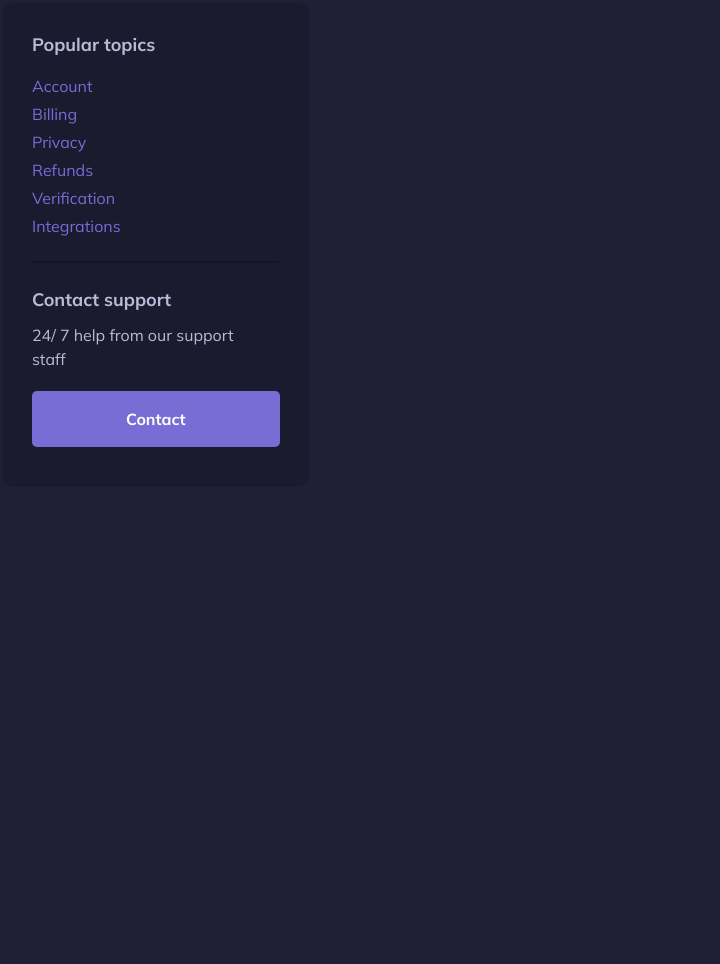
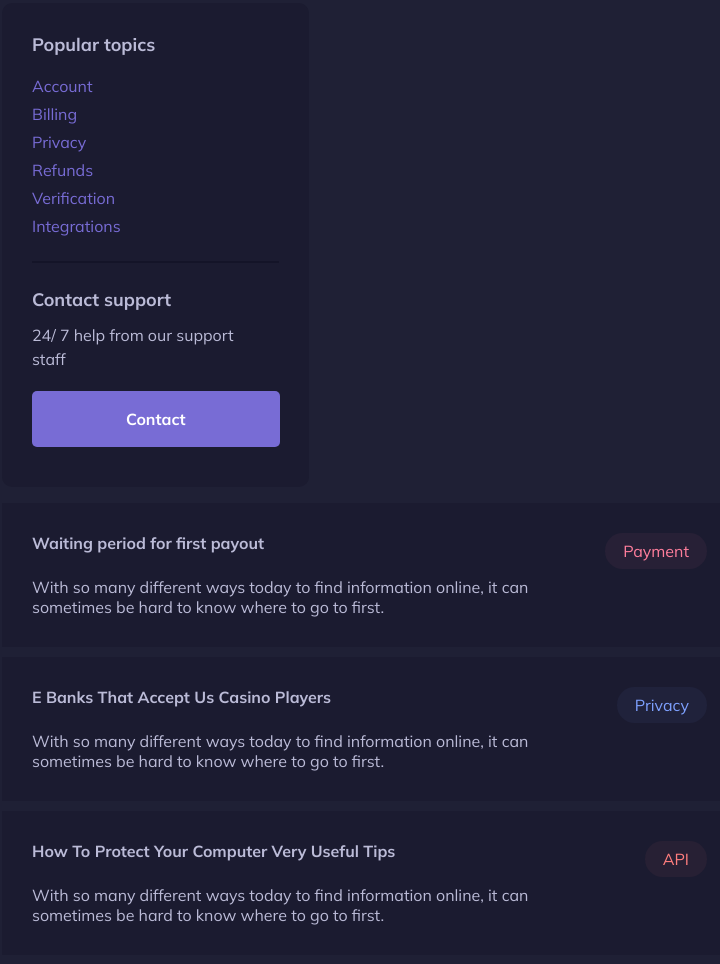
Before and after one commit to iamvusalalakbarov/frontendaily, a plain HTML site: page Day 4 - Support Page Components/index.html in a window 1280 px wide. Shown: the part 252-1216 px from the top of the page, without its empty margins (14-734 px from the left). Before the commit the page ends 800 px from the top, so only its background shows below. Drawn offline with Linux system fonts and the light colour scheme.

Commit message:
Finished Day-4.

```diff
--- a/Day 4 - Support Page Components/index.html
+++ b/Day 4 - Support Page Components/index.html
@@ -49,5 +49,43 @@
         <a href="#">Contact</a>
       </div>
     </div>
+
+    <div class="component-3">
+      <div class="tip">
+        <div class="heading">
+          <h4>Waiting period for first payout</h4>
+          <span class="payment">Payment</span>
+        </div>
+
+        <p>
+          With so many different ways today to find information online, it can
+          sometimes be hard to know where to go to first.
+        </p>
+      </div>
+
+      <div class="tip">
+        <div class="heading">
+          <h4>E Banks That Accept Us Casino Players</h4>
+          <span class="privacy">Privacy</span>
+        </div>
+
+        <p>
+          With so many different ways today to find information online, it can
+          sometimes be hard to know where to go to first.
+        </p>
+      </div>
+
+      <div class="tip">
+        <div class="heading">
+          <h4>How To Protect Your Computer Very Useful Tips</h4>
+          <span class="api">API</span>
+        </div>
+
+        <p>
+          With so many different ways today to find information online, it can
+          sometimes be hard to know where to go to first.
+        </p>
+      </div>
+    </div>
   </body>
 </html>
--- a/Day 4 - Support Page Components/scss/style.scss
+++ b/Day 4 - Support Page Components/scss/style.scss
@@ -110,13 +110,61 @@ body {
         font-size: 16px;
         font-weight: 700;
         color: #fff;
-        background: #786CD5;
+        background: #786cd5;
         transition: 100ms background-color;
 
         &:hover {
-          background: darken(#786CD5, 5);
+          background: darken(#786cd5, 5);
         }
       }
     }
   }
+
+  .component-3 {
+    display: flex;
+    flex-direction: column;
+    gap: 10px;
+    width: 735px;
+
+    .tip {
+      padding: 30px;
+      color: #bbbbd7;
+      background: #1b1b30;
+
+      .heading {
+        display: flex;
+        justify-content: space-between;
+        margin-bottom: 8px;
+        backgroundopacity h4 {
+          font-size: 18px;
+        }
+
+        span {
+          font-size: 16px;
+          padding: 8px 18px;
+          border-radius: 17.5px;
+
+          &.payment {
+            color: #ff7e9c;
+            background: rgba(#fc7c9a, 0.0496);
+          }
+
+          &.privacy {
+            color: #7EA1FF;
+            background: rgba(#7C98FC, 0.0496);
+          }
+
+          &.api {
+            color: #FF7E7E;
+            background: rgba(#FC7C7C, 0.0496);
+          }
+        }
+      }
+
+      p {
+        max-width: 543px;
+        font-size: 16px;
+      }
+    }
+  }
 }
```
Also changed, not shown: Day 4 - Support Page Components/css/style.css, 1 other file.
